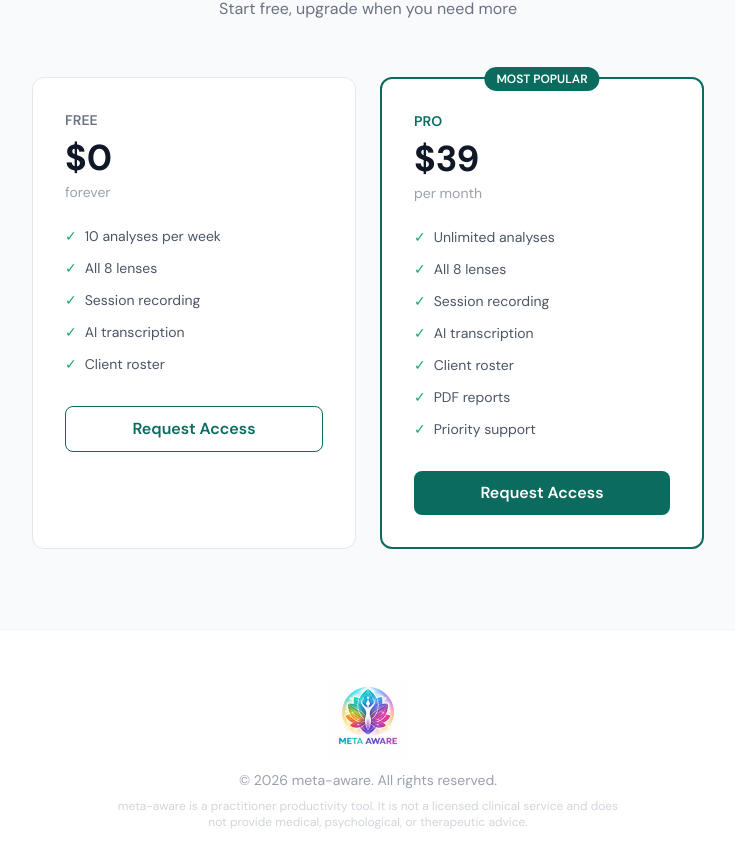
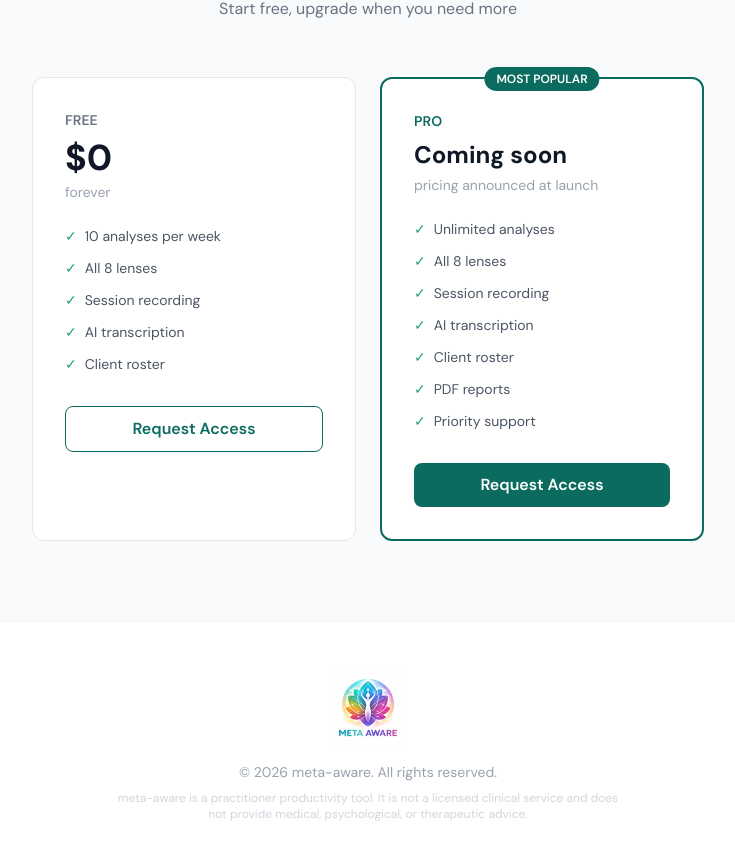
Before and after one commit to realitysciences/meta-aware.com, a Next.js app: page / in a window 1280 px wide. Shown: the part 2479-3347 px from the top of the page, without its empty margins (272-1007 px from the left). Built offline with nearby package versions, Linux system fonts and the light colour scheme.

Commit message:
Hide Pro pricing until launch
Co-Authored-By: Claude Sonnet 4.6 <noreply@anthropic.com>

```diff
--- a/src/app/page.tsx
+++ b/src/app/page.tsx
@@ -139,8 +139,8 @@ export default function HomePage() {
                 MOST POPULAR
               </div>
               <div className="text-sm font-semibold text-[#0a6b5e] mb-2">PRO</div>
-              <div className="text-4xl font-bold text-gray-900 mb-1">$39</div>
-              <div className="text-sm text-gray-400 mb-6">per month</div>
+              <div className="text-2xl font-bold text-gray-900 mb-1">Coming soon</div>
+              <div className="text-sm text-gray-400 mb-6">pricing announced at launch</div>
               <ul className="space-y-3 mb-8">
                 {['Unlimited analyses', 'All 8 lenses', 'Session recording', 'AI transcription', 'Client roster', 'PDF reports', 'Priority support'].map(f => (
                   <li key={f} className="flex items-center gap-2 text-sm text-gray-600">
```
